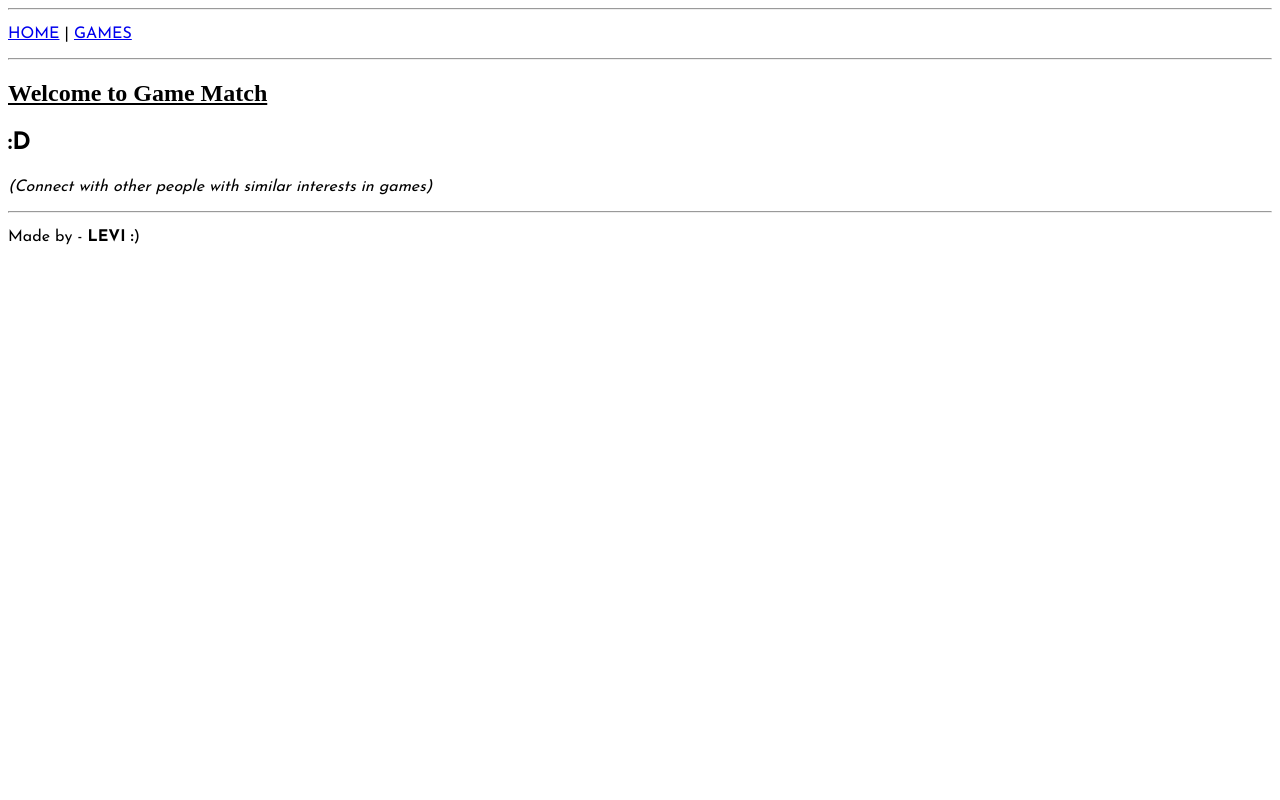
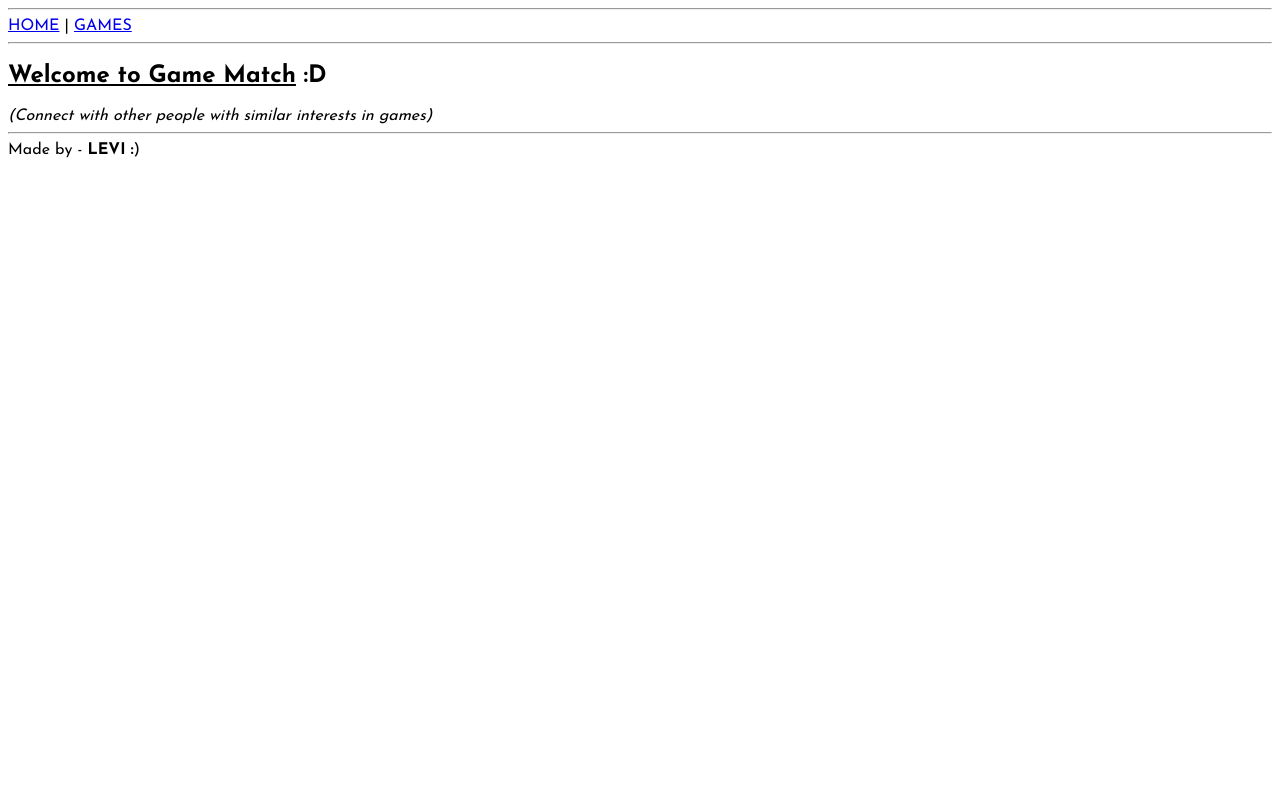
Before and after one commit to LeviDonald/GameMatch, a Flask app: page / in a window 1280 px wide. Run offline with Flask 3, Linux system fonts and the light colour scheme.

Commit message:
Small CSS update

```diff
--- a/static/style.css
+++ b/static/style.css
@@ -3,10 +3,22 @@
     src: url('JosefinSans-VariableFont_wght.ttf');
 }
 
-p {
+body {
     font-family: coolfont;
 }
 
 .search_number {
     display: inline;
 }
+
+.same_line {
+    display: inline-block;
+}
+
+section {
+    display: inline;
+}
+
+h3, p {
+    display:inline;
+}
--- a/templates/selected_game.html
+++ b/templates/selected_game.html
@@ -1,4 +1,7 @@
 {% extends "layout.html" %}
 {% block content %}
 <h2>{{game_info[0]}}</h2>
+<br>
+<h3>Release date : </h3><p>{{game_info[1]}}</p>
+<h3>Price : </h3><p>${{game_info[2]}}</p>
 {% endblock %}
```
